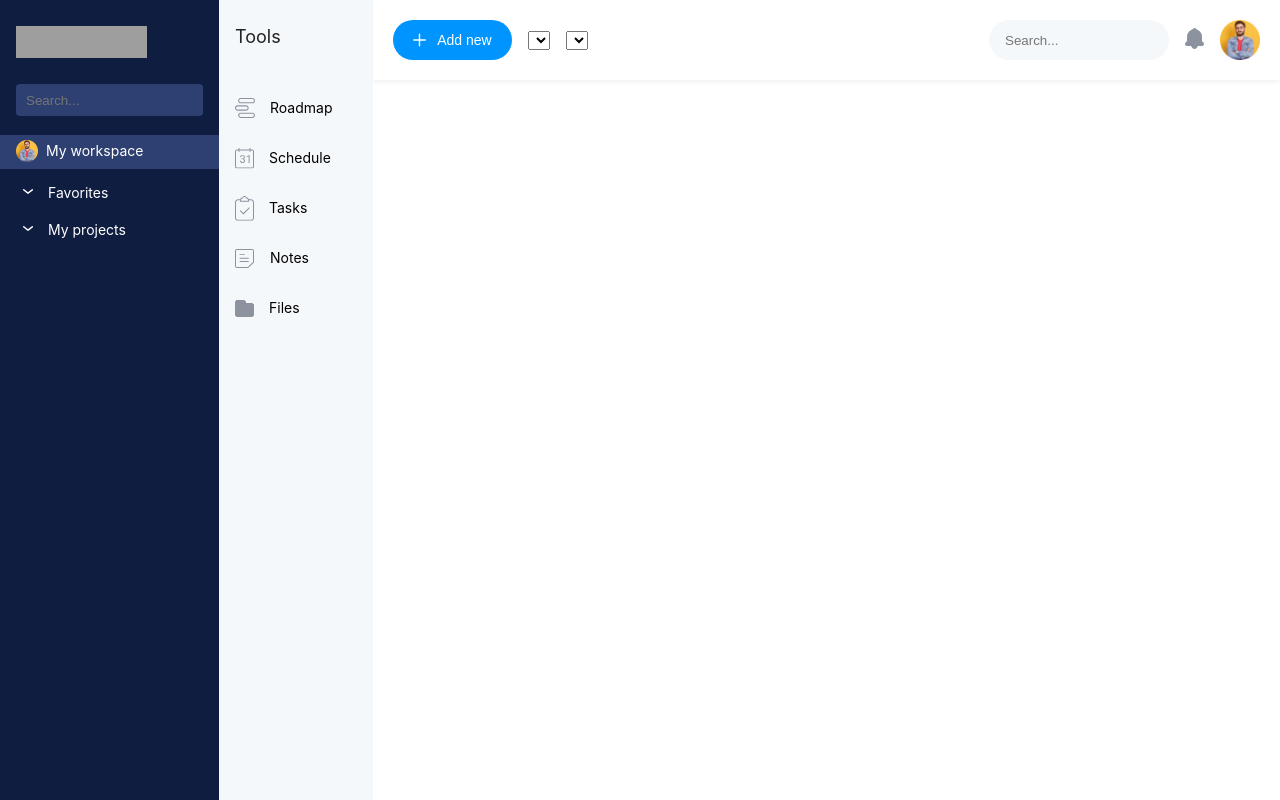
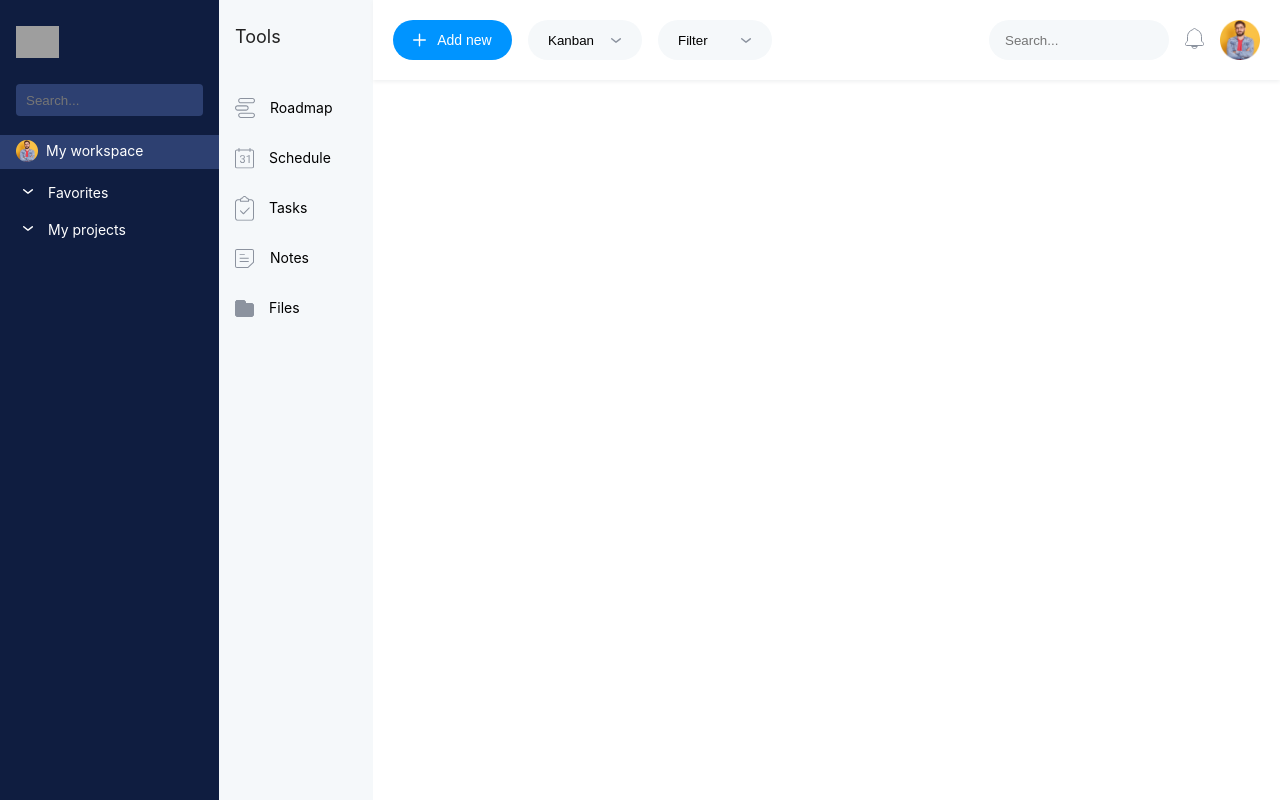
Before and after one commit to seliukov/bordio-test, a React (Create React App) app: page / in a window 1280 px wide. Built offline with nearby package versions, Linux system fonts and the light colour scheme; grey boxes are pictures that could not be loaded.

Commit message:
update select and button

```diff
--- a/src/components/Header.jsx
+++ b/src/components/Header.jsx
@@ -9,6 +9,7 @@ import AppIcon from './UI/AppIcon';
 import PlusIcon from '../assets/images/ico_plus.svg';
 import Avatar from '../assets/images/avatar.png';
 import { ReactComponent as Bell } from '../assets/images/ico_bell.svg';
+import { filterOptions, selectOptions } from '../constants/selection';
 
 const HeaderWrapper = styled.header`
   position: absolute;
@@ -37,13 +38,13 @@ export const Header = () => {
     <HeaderWrapper>
       <GroupWrapper>
         <AppButton title={'Add new'} icon={PlusIcon} onClick={handleClick} />
-        <AppSelect />
-        <AppSelect />
+        <AppSelect options={selectOptions} defaultValue={selectOptions[2].label} id={'views'} />
+        <AppSelect options={filterOptions} id={'filters'} />
       </GroupWrapper>
       <GroupWrapper>
         <AppSearch variant={'light'} />
         <AppIcon>
-          <Bell fill={colors.ICON_COLOR} />
+          <Bell />
         </AppIcon>
         <AppImage image={Avatar} alt='avatar' width={40} height={40} />
       </GroupWrapper>
--- a/src/components/UI/AppIcon.jsx
+++ b/src/components/UI/AppIcon.jsx
@@ -4,6 +4,7 @@ const IconWrapper = styled.div`
   width: ${(props) => `${props.size}px`};
   height: ${(props) => `${props.size}px`};
   transition: all 300ms;
+  cursor: pointer;
 
   &.activeCategory {
     transform: scale(1, -1);
--- a/src/components/UI/AppImage.jsx
+++ b/src/components/UI/AppImage.jsx
@@ -5,9 +5,9 @@ const ImageWrapper = styled.div`
   height: ${(props) => `${props.height}px`};
   max-width: 100%;
   max-height: 100%;
+  cursor: pointer;
 
   img {
-    width: 100%;
     height: 100%;
   }
 `;
--- a/src/components/UI/AppSearch.jsx
+++ b/src/components/UI/AppSearch.jsx
@@ -6,7 +6,8 @@ const Search = styled.input`
     switch (props.variant) {
       case 'dark':
         return css`
-          width: 187px;
+          width: 100%;
+          max-width: 187px;
           height: 32px;
           padding: 9px 10px;
           box-sizing: border-box;
@@ -16,17 +17,19 @@ const Search = styled.input`
         `;
       case 'light':
         return css`
-          width: 180px;
+          width: 100%;
+          max-width: 180px;
           height: 40px;
           padding: 12px 16px;
           box-sizing: border-box;
           border-radius: 50px;
-          color: ${colors.BASE_WHITE};
+          color: ${colors.PRIMARY_TEXT_COLOR};
           background: ${colors.INPUT_SEARCH_LIGHT_COLOR};
         `;
       default:
         return css`
-          width: 180px;
+          width: 100%;
+          max-width: 180px;
           height: 40px;
           padding: 12px 16px;
           box-sizing: border-box;
--- a/src/components/UI/AppSelect.jsx
+++ b/src/components/UI/AppSelect.jsx
@@ -1,9 +1,113 @@
-import styled from 'styled-components';
+import styled, { css } from 'styled-components';
+import AppIcon from './AppIcon';
+import { colors } from '../../constants/colors';
+import { ReactComponent as Arrow } from '../../assets/images/arrows.svg';
+import { useRef, useState } from 'react';
+import { useOutsideClick } from '../../hooks/useOutsideClick';
 
-const Select = styled.select``;
+const SelectWrapper = styled.div`
+  position: relative;
+  display: flex;
+  align-items: center;
 
-export const AppSelect = () => {
-  return <Select />;
+  .iconWrapper {
+    position: absolute;
+    right: 14px;
+    cursor: pointer;
+  }
+`;
+
+const SelectInput = styled.input`
+  width: 114px;
+  height: 40px;
+  display: flex;
+  justify-content: center;
+  align-items: center;
+  box-sizing: border-box;
+  padding-left: 20px;
+  gap: 8px;
+  background: ${colors.SELECT_COLOR};
+  border-radius: 50px;
+  cursor: pointer;
+
+  ${(props) =>
+    props.active &&
+    css`
+      background: ${colors.SELECT_ACTIVE_COLOR};
+    `}
+`;
+
+const Select = styled.ul`
+  display: flex;
+  min-width: 132px;
+  height: 132px;
+  gap: 4px;
+  top: 48px;
+  box-sizing: border-box;
+  flex-direction: column;
+  justify-content: center;
+  align-items: flex-start;
+  padding: 6px;
+  position: absolute;
+  background: #ffffff;
+  box-shadow: 0px 3px 8px rgba(0, 0, 0, 0.15);
+  border-radius: 8px;
+  cursor: pointer;
+`;
+
+const Li = styled.li`
+  display: flex;
+  padding: 0 8px;
+  align-items: center;
+  height: 40px;
+  box-sizing: border-box;
+  font-weight: 400;
+  font-size: 14px;
+  line-height: 16px;
+  cursor: pointer;
+
+  :hover {
+    min-width: 120px;
+    background: ${colors.SELECT_COLOR};
+    border-radius: 4px;
+  }
+`;
+
+export const AppSelect = ({ options, id, defaultValue = '' }) => {
+  const [isOpenSelect, setOpenSeleect] = useState({});
+  const [valueState, setValueState] = useState({
+    [id]: (defaultValue ? defaultValue : !!options?.length && options[0].label) || '',
+  });
+  const selectRef = useRef();
+
+  const handleCloseSelect = () => {
+    setOpenSeleect({ ...isOpenSelect, [id]: false });
+  };
+
+  const handleSelectOption = (el) => {
+    setValueState({ ...valueState, [id]: el.label });
+    setOpenSeleect({ ...isOpenSelect, [id]: false });
+  };
+
+  useOutsideClick(isOpenSelect, selectRef, handleCloseSelect);
+
+  return (
+    <SelectWrapper ref={selectRef} onClick={() => setOpenSeleect({ ...isOpenSelect, [id]: !isOpenSelect[id] })}>
+      <SelectInput id={id} value={valueState[id]} readOnly active={!!isOpenSelect[id]} />
+      {isOpenSelect[id] && (
+        <Select>
+          {options?.map((el) => (
+            <Li key={el.value} onClick={() => handleSelectOption(el)}>
+              {el.label}
+            </Li>
+          ))}
+        </Select>
+      )}
+      <AppIcon className={'iconWrapper'} size={24}>
+        <Arrow fill={colors.ICON_COLOR} />
+      </AppIcon>
+    </SelectWrapper>
+  );
 };
 
 export default AppSelect;
--- a/src/constants/colors.js
+++ b/src/constants/colors.js
@@ -7,6 +7,7 @@ export const colors = {
   INPUT_SEARCH_DARK_COLOR: '#2D4071',
   INPUT_SEARCH_LIGHT_COLOR: '#F5F8FA',
   SELECT_COLOR: '#F5F8FA',
+  SELECT_ACTIVE_COLOR: '#E1E4E7',
   ICON_COLOR: '#8C939F',
   PRIMARY_TEXT_COLOR: '#222222',
   SECONDARY_TEXT_COLOR: '#8C939F',
--- /dev/null
+++ b/src/constants/selection.js
@@ -0,0 +1,11 @@
+export const selectOptions = [
+  { value: '0', label: 'Board View' },
+  { value: '1', label: 'Table view' },
+  { value: '2', label: 'Kanban' },
+];
+
+export const filterOptions = [
+  { value: '0', label: 'Filter' },
+  { value: '1', label: 'Filter 1' },
+  { value: '2', label: 'Filter 2' },
+];
--- /dev/null
+++ b/src/hooks/useOutsideClick.js
@@ -0,0 +1,18 @@
+import { useEffect } from 'react';
+
+export function useOutsideClick(visibleState, ref, handler) {
+  useEffect(() => {
+    const listener = (event) => {
+      if (!ref.current || ref.current.contains(event.target || null)) {
+        return;
+      }
+      handler(event);
+    };
+    document.addEventListener('mousedown', listener);
+    document.addEventListener('touchstart', listener);
+    return () => {
+      document.removeEventListener('mousedown', listener);
+      document.removeEventListener('touchstart', listener);
+    };
+  }, [visibleState, ref, handler]);
+}
--- a/src/index.css
+++ b/src/index.css
@@ -5,6 +5,13 @@ body {
     sans-serif;
   -webkit-font-smoothing: antialiased;
   -moz-osx-font-smoothing: grayscale;
+}
+
+input,
+textarea,
+select {
+  appearance: none;
+  -webkit-appearance: none;
 }
 
 button {
```
Also changed, not shown: src/assets/images/ico_bell.svg.
